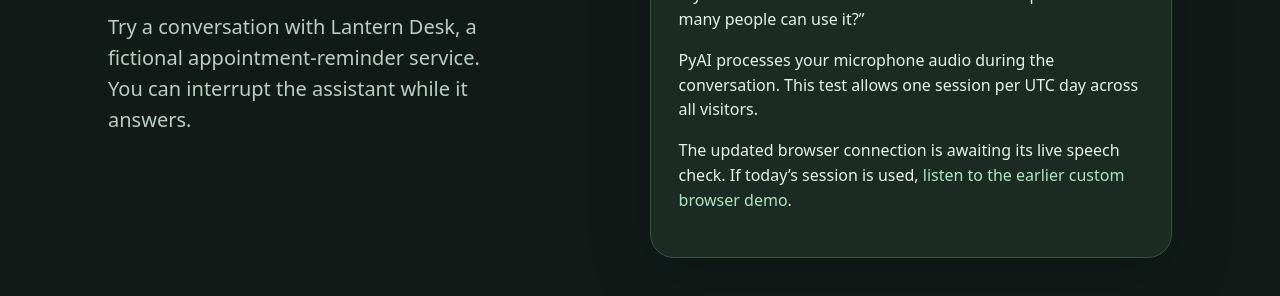
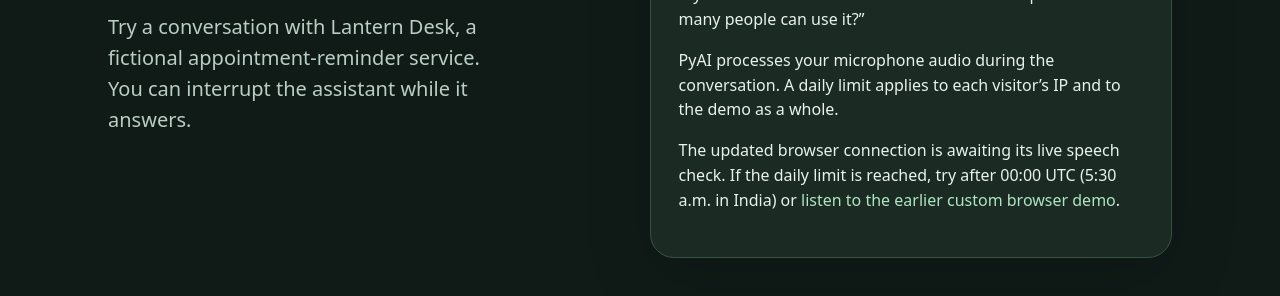
Before and after one commit to atomsai/pyai-speech-integrations, a website: page ai-sdk/web/public/managed-widget.html in a window 1280 px wide. Shown: the part 336-632 px from the top of the page. Drawn offline with Linux system fonts and the light colour scheme; a script that the page names is missing.

Commit message:
Explain daily reset on the demo and avoid a stale quota in its copy

```diff
--- a/ai-sdk/web/public/managed-widget.html
+++ b/ai-sdk/web/public/managed-widget.html
@@ -21,8 +21,8 @@
         <h2>Ask a product question</h2>
         <p>Open the voice widget in the corner and allow microphone access when you’re ready.</p>
         <p>Try “What does Lantern Desk do?” Then interrupt with “How many people can use it?”</p>
-        <p>PyAI processes your microphone audio during the conversation. This test allows one session per UTC day across all visitors.</p>
-        <p>The updated browser connection is awaiting its live speech check. If today’s session is used, <a href="https://pyai.com/demos/website-enquiry/website-audio.webm">listen to the earlier custom browser demo</a>.</p>
+        <p>PyAI processes your microphone audio during the conversation. A daily limit applies to each visitor’s IP and to the demo as a whole.</p>
+        <p>The updated browser connection is awaiting its live speech check. If the daily limit is reached, try after 00:00 UTC (5:30 a.m. in India) or <a href="https://pyai.com/demos/website-enquiry/website-audio.webm">listen to the earlier custom browser demo</a>.</p>
       </section>
     </main>
     <script src="https://cdn.pyai.com/widget/v12.1/pyai-widget.js" data-widget="wdgt_9T_IHyOjcMMbb8UW9Dogk-mQ3Pe0tAjc" nonce="WIDGET_STYLE_NONCE" async></script>
```
Also changed, not shown: demos/README.md.
